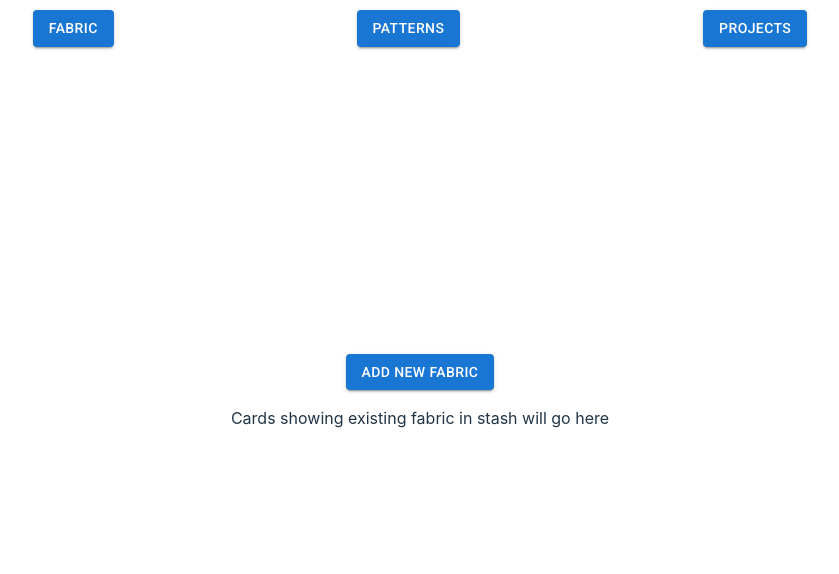
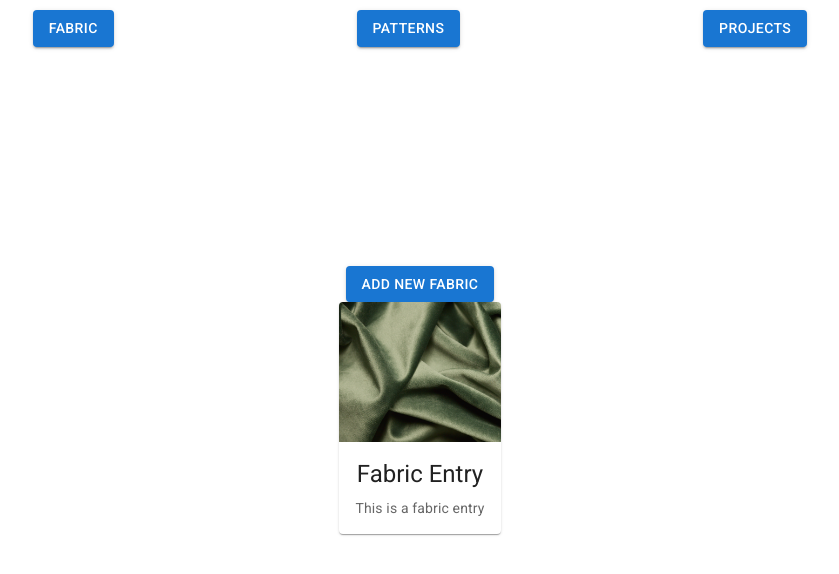
Before and after one commit to casslee1/sew-organized, a React (Vite) app: page /fabric in a window 1280 px wide. Shown: the top 574 px of the page, without its empty margins (220-1059 px from the left). Built offline with nearby package versions, Linux system fonts and the light colour scheme.

Commit message:
Start formatting cards for entries

```diff
--- a/src/Components/FabricCard/FabricCard.jsx
+++ b/src/Components/FabricCard/FabricCard.jsx
@@ -0,0 +1,28 @@
+import Card from '@mui/material/Card';
+import CardContent from '@mui/material/CardContent';
+import CardMedia from '@mui/material/CardMedia';
+import Typography from '@mui/material/Typography';
+import CardActionArea from '@mui/material/CardActionArea';
+
+export default function FabricCard() {
+    return (
+      <Card sx={{ maxWidth: 345 }}>
+        <CardActionArea>
+          <CardMedia
+            component="img"
+            height="140"
+            image="src/Images/velvetFabric.png"
+            alt="fabric"
+          />
+          <CardContent>
+            <Typography gutterBottom variant="h5" component="div">
+              Fabric Entry
+            </Typography>
+            <Typography variant="body2" sx={{ color: 'text.secondary' }}>
+              This is a fabric entry
+            </Typography>
+          </CardContent>
+        </CardActionArea>
+      </Card>
+        );
+    }
--- a/src/Routes/Fabric.jsx
+++ b/src/Routes/Fabric.jsx
@@ -1,6 +1,7 @@
 import { Link } from "react-router-dom";
 import Button from '@mui/material/Button';
 import NavBar from '../Components/NavBar/NavBar';
+import FabricCard from '../Components/FabricCard/FabricCard';
 import '../Styles/index.css';
 
 const Fabric = () => {
@@ -15,7 +16,9 @@ const Fabric = () => {
             <Button variant="contained">Add New Fabric</Button>
           </Link>
         </div>
-        <p>Cards showing existing fabric in stash will go here</p>
+        <div>
+          <FabricCard />
+        </div>
         </div>
       </div>
     );
```
Also changed, not shown: src/Images/velvetFabric.png (added).
